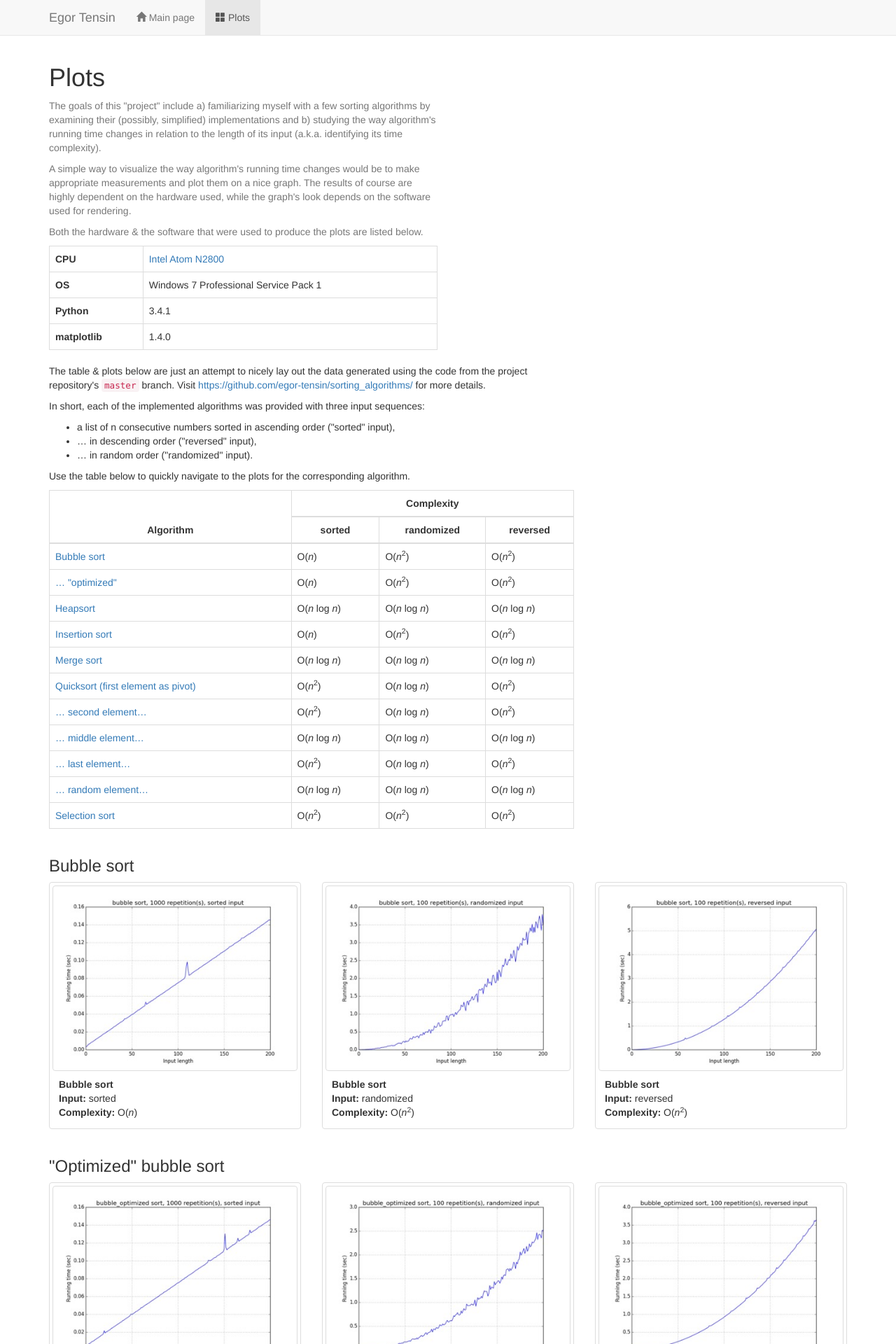
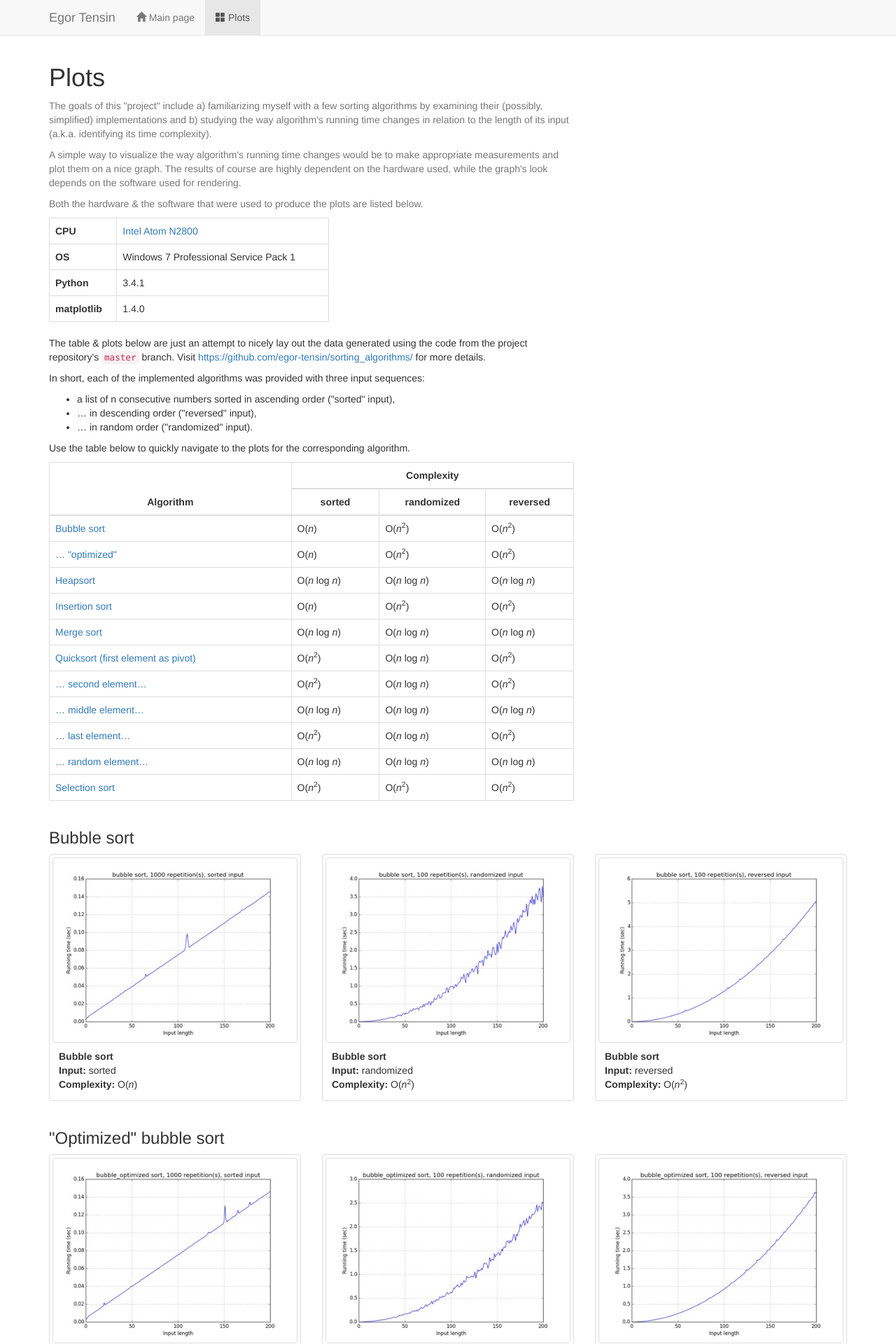
Before and after one commit to egor-tensin/sorting-algorithms, a Jekyll site: the page built from plots.html, in a window 1280 px wide. Shown: the top 1920 px of the page at 70% size. Built offline with Jekyll 4.4.1, drawn with Linux system fonts in a browser that asks for light colours; nearby versions of some CDN libraries.

Commit message:
plots: layout & code style tweaks

```diff
--- a/plots.html
+++ b/plots.html
@@ -118,7 +118,7 @@ plots:
 <h1>Plots</h1>
 
 <div class="row">
-<div class="col-xs-12 col-sm-9 col-md-6">
+  <div class="col-xs-12 col-sm-10 col-md-8">
     <p class="text-muted">The goals of this "project" include a) familiarizing
 myself with a few sorting algorithms by examining their (possibly, simplified)
 implementations and b) studying the way algorithm's running time changes in
@@ -129,9 +129,9 @@ time changes would be to make appropriate measurements and plot them on a nice
 graph.
 The results of course are highly dependent on the hardware used, while the
 graph's look depends on the software used for rendering.</p>
-<p class="text-muted">Both the hardware &amp; the software that were used to
-produce the plots are listed below.</p>
-<table class="table table-bordered">
+    <p class="text-muted">Both the hardware &amp; the software that were used
+to produce the plots are listed below.</p>
+    <table class="table table-bordered reasonable-width">
       <tr>
         <th>CPU</th>
         <td><a href="http://ark.intel.com/products/58917">Intel Atom N2800</a></td>
@@ -163,12 +163,14 @@ Visit <a href="https://github.com/egor-tensin/sorting_algorithms/">https://githu
     <p>In short, each of the implemented algorithms was provided with three
 input sequences:</p>
     <ul>
-  <li>a list of n consecutive numbers sorted in ascending order ("sorted" input),</li>
+      <li>a list of n consecutive numbers sorted in ascending order ("sorted"
+input),</li>
       <li>&hellip; in descending order ("reversed" input),</li>
       <li>&hellip; in random order ("randomized" input).</li>
     </ul>
     <p>Use the table below to quickly navigate to the plots for the
 corresponding algorithm.</p>
+
     <table class="table table-bordered table-hover">
       <thead>
         <tr>
```
Lines whose indentation alone changed are shown as unchanged.
